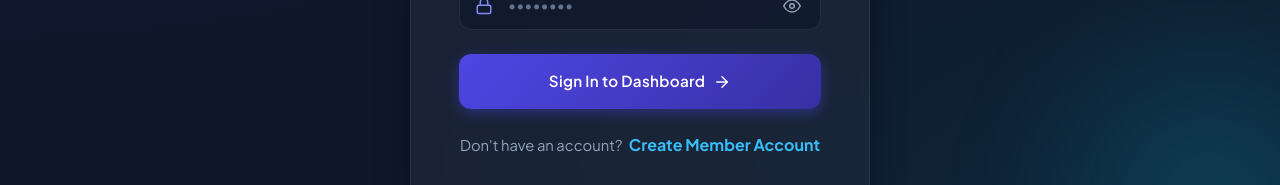
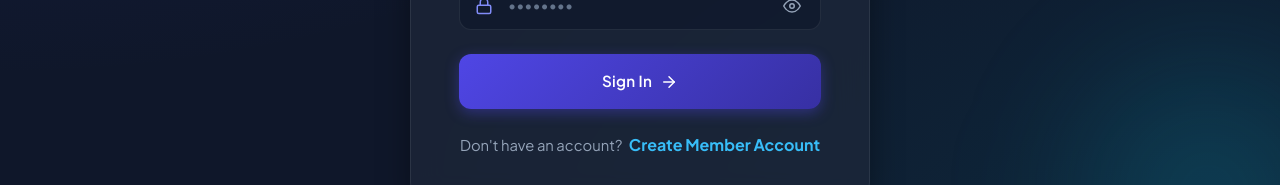
Before and after one commit to SREEHARI-K-V/gymkhana, a React app in the folder frontend/: page /login in a window 1280 px wide. Shown: the part 487-672 px from the top of the page. Built offline with nearby package versions, Linux system fonts and the light colour scheme; no server answers; the HTML template or start-up script is replaced by a standard one.

Commit message:
style: update login button text to Sign In

```diff
--- a/frontend/src/pages/auth/LoginPage.jsx
+++ b/frontend/src/pages/auth/LoginPage.jsx
@@ -145,7 +145,7 @@ export const LoginPage = () => {
               </>
             ) : (
               <>
-                <span>Sign In to Dashboard</span>
+                <span>Sign In</span>
                 <FiArrowRight size={18} />
               </>
             )}
```
